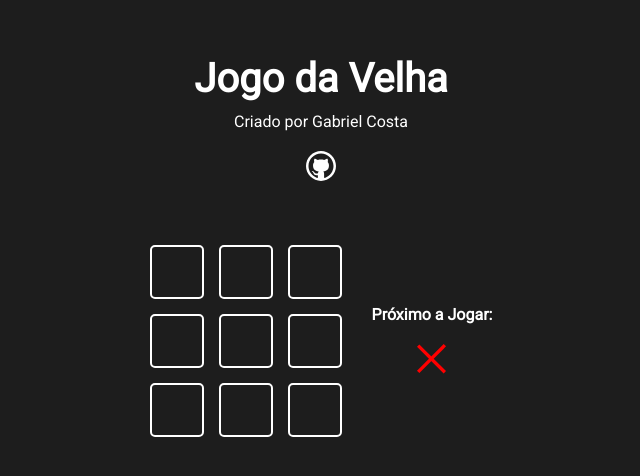
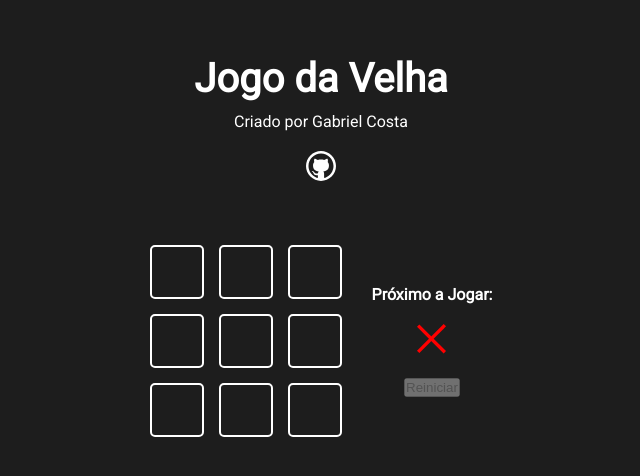
Before and after one commit to costagabriel99/react-jogo-da-velha, a Next.js app: page / in a window 1280 px wide. Shown: the part 174-650 px from the top of the page, without its empty margins (319-959 px from the left). Built offline with nearby package versions, Linux system fonts and the light colour scheme.

Commit message:
Criado lógica para declarar campeão e reset

```diff
--- /dev/null
+++ b/src/components/button/Button.jsx
@@ -0,0 +1,15 @@
+import styles from './Button.module.css'
+
+function Button ({children, onClick, disabled}) {
+    return (
+        <button
+        className= {styles.button}
+        onClick={onClick}
+        disabled={disabled}
+        >
+            {children}
+        </button>
+    )
+}
+
+export default Button
--- /dev/null
+++ b/src/components/button/Button.module.css
@@ -0,0 +1,3 @@
+.button {
+
+}
--- a/src/components/game/Game.jsx
+++ b/src/components/game/Game.jsx
@@ -1,7 +1,8 @@
 import { useState, useEffect } from 'react'
 import styles from './Game.module.css'
 import GameOption from '../gameOption/GameOption'
-import Icon from '../icon/Icon'
+import GameInfo from '../gameInfo/GameInfo'
+
 
 const winnerTable = [
     [0,1,2],
@@ -36,6 +37,11 @@
         } )
     }
 
+    const handleReset = () => {
+        setGameState(Array(9).fill(0))
+        setWinner(0)
+    }
+
     useEffect(() => {
     setCurrentPlayer(currentPlayer * -1)
     verifyGame()
@@ -54,15 +60,11 @@
             }
 
             </div>
-            <div className={styles.gameInfo}>
-                <h4>Próximo a Jogar:</h4>
-                {
-                    currentPlayer === 1 && <Icon iconName="circle"/>
-                }
-                {
-                    currentPlayer === -1 && <Icon iconName="x"/>
-                }
-            </div>
+            <GameInfo
+                currentPlayer={currentPlayer}
+                winner={winner}
+                onReset={handleReset}
+            />
         </div>
 
     )
--- a/src/components/game/Game.module.css
+++ b/src/components/game/Game.module.css
@@ -9,10 +9,3 @@
     gap: 30px;
     align-items: center;
 }
-
-.gameInfo {
-    display: flex;
-    flex-direction: column;
-    align-items: center;
-    gap: 20px;
-}
--- /dev/null
+++ b/src/components/gameInfo/GameInfo.jsx
@@ -0,0 +1,50 @@
+import Icon from '../icon/Icon'
+
+import styles from './GameInfo.module.css'
+import Button from '../button/Button'
+
+function GameInfo ({currentPlayer, winner, onReset}) {
+
+    const shouldEnableButton = () => {
+        if (winner !== 0) return true
+    }
+
+    return (
+        <div className={styles.gameInfo}>
+                {
+                    winner === 0 &&
+                        <>
+                            <h4>Próximo a Jogar:</h4>
+                            {
+                                currentPlayer === 1 && <Icon iconName="circle"/>
+                            }
+                            {
+                                currentPlayer === -1 && <Icon iconName="x"/>
+                            }
+                        </>
+                }
+                {
+                   winner !== 0 &&
+                    <>
+                        <h4>Fim de Jogo! Vencedor :</h4>
+                        {
+                            winner === 1 && <Icon iconName="circle"/>
+                        }
+                        {
+                            winner === -1 && <Icon iconName="x"/>
+                        }
+                    </>
+                }
+                <Button
+                    onClick={onReset}
+                    disabled={!shouldEnableButton()}
+                >
+                    Reiniciar
+                </Button>
+
+
+            </div>
+    )
+}
+
+export default GameInfo
--- /dev/null
+++ b/src/components/gameInfo/GameInfo.module.css
@@ -0,0 +1,6 @@
+.gameInfo {
+    display: flex;
+    flex-direction: column;
+    align-items: center;
+    gap: 20px;
+}
```
